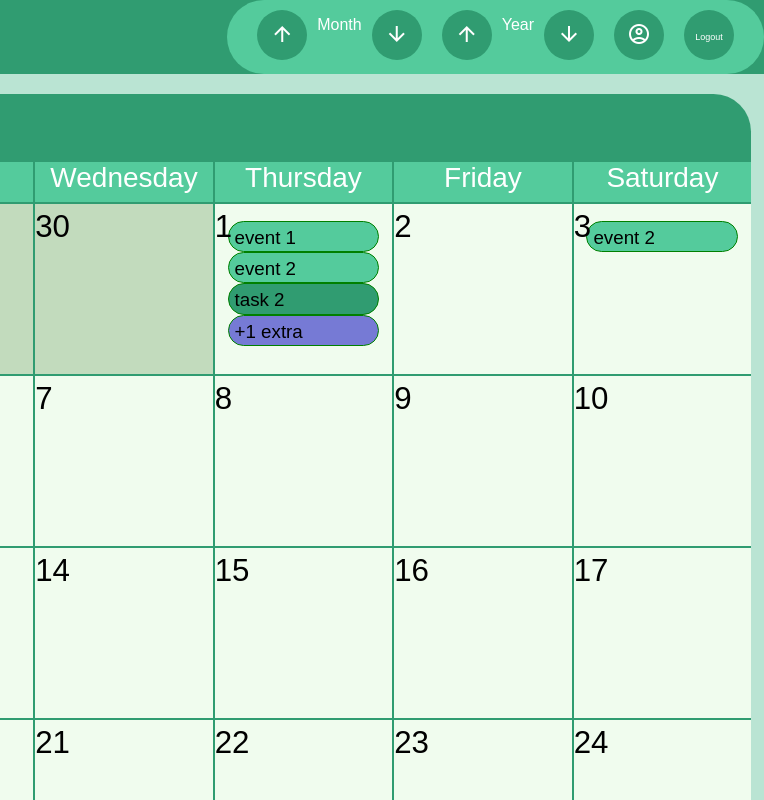
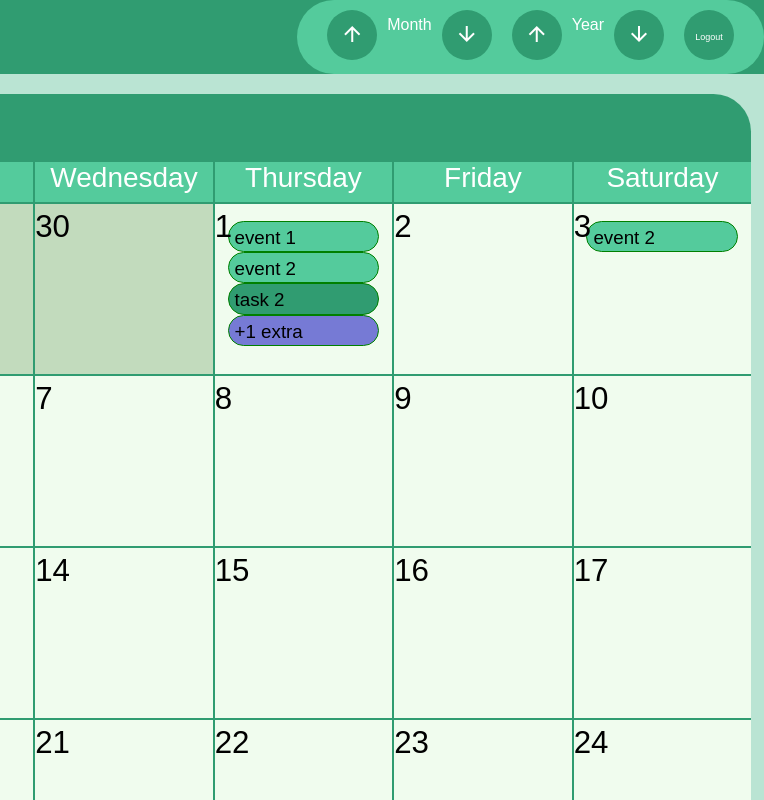
Before and after one commit to cse110-fa22-group32/ProSeed-Smart-Calendar, a plain HTML site: page source/calendar.html in a window 1280 px wide. Shown: the top 800 px of the page, 516-1280 px from the left. Drawn offline with nearby package versions, Linux system fonts and the light colour scheme; a web font is replaced by a local one.

Commit message:
removing edit-profile html

```diff
--- a/source/calendar.html
+++ b/source/calendar.html
@@ -79,13 +79,6 @@
             <span class="material-symbols-outlined">arrow_downward</span>
           </button>
 
-          <button
-            id="calendar-title-bar-user"
-            class="calendar-title-bar-btn"
-            onclick="location.href='edit-profile.html'"
-          >
-            <span class="material-symbols-outlined">account_circle</span>
-          </button>
           <button id="calendar-title-bar-logout" class="calendar-title-bar-btn">
             <span class="material-symbols-outlines">Logout</span>
           </button>
```
